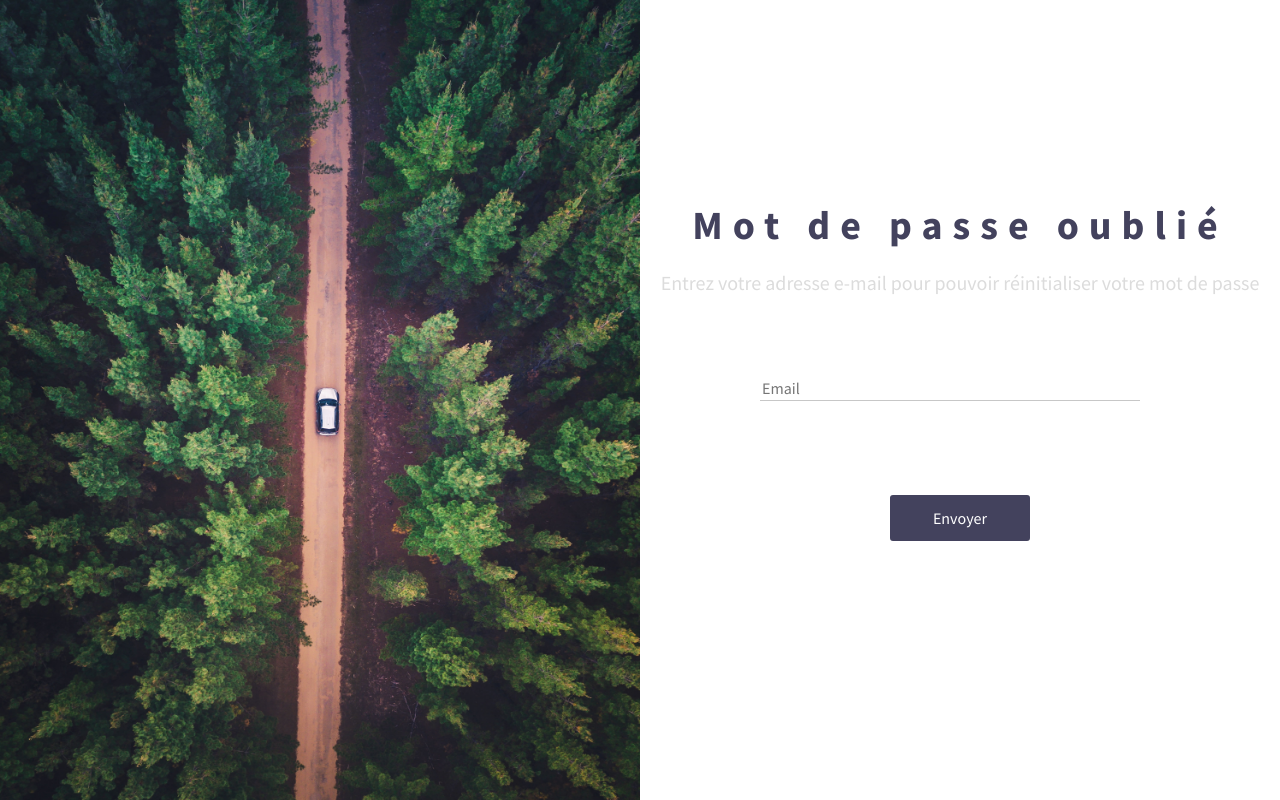
After one commit to OscarPoels/FocusSiteWeb, a PHP site: page /MdpOublie.php in a window 1280 px wide. The commit adds this page. Run offline with PHP 8.4, Linux system fonts and the light colour scheme.

```diff
--- a/Connexion.css
+++ b/Connexion.css
@@ -36,7 +36,7 @@ html, body {
 }
 
 
-#Connexion {
+#GrandTitre {
     font-family: SourceSansProBold, sans-serif;
     font-size: 40px;
     color: #43425D;
@@ -45,7 +45,7 @@ html, body {
     text-align: center;
 }
 
-#SousTexteConnexion {
+#SousTitre {
     font-size: 20px;
     font-weight: normal;
     color: #DCDCDC;
@@ -128,7 +128,7 @@ input[type=checkbox]:checked + label {
     color: #43425D;
 }
 
-input[type=submit]{
+button[type=submit]{
     cursor: pointer;
 }
 
--- /dev/null
+++ b/MdpOublie.css
@@ -0,0 +1,112 @@
+@font-face {
+    font-family: 'SourceSansProBold';
+    src: url('Police/SourceSansPro-Bold.ttf') format("truetype");
+}
+
+@font-face {
+    font-family: 'SourceSansProRegular';
+    src: url('Police/SourceSansPro-Regular.ttf') format("truetype");
+}
+
+* {
+    font-family: SourceSansProRegular, serif;
+    font-size: 16px;
+    margin: 0;
+}
+
+img {
+    height: 100%;
+    width: 100%;
+}
+
+html, body {
+    height: 100%;
+    overflow-y: hidden;
+}
+
+.gauche {
+    width: 50%;
+    height: 100%;
+    float: left;
+}
+
+.droite {
+    width: 50%;
+    height: 100%;
+    float: right;
+}
+
+
+#GrandTitre {
+    padding-top: 200px;
+    font-family: SourceSansProBold, sans-serif;
+    font-size: 40px;
+    color: #43425D;
+    letter-spacing: 10px;
+    text-align: center;
+}
+
+#SousTitre {
+    font-size: 20px;
+    font-weight: normal;
+    color: #DCDCDC;
+    padding-top: 20px;
+    text-align: center;
+}
+
+.Barre {
+    margin-top: 10px;
+    height: 1px;
+    width: 95%;
+    background: #c7c7c7;
+}
+
+.Box {
+    position: relative;
+    width: 400px;
+    height: 35px;
+    margin-left: auto;
+    margin-right: auto;
+    margin-top: 30px;
+    display: flex;
+}
+
+#Box1{
+    top: 45px;
+}
+
+#Box2 {
+}
+
+
+ #E-mail {
+    border: none;
+    outline: none;
+}
+
+
+
+#Box11 {
+    width: 400px;
+    height: 35px;
+    margin-left: auto;
+    margin-right: auto;
+    margin-top: 75px;
+}
+
+input[type=submit] {
+    cursor: pointer;
+}
+
+#BoutonEnvoyer {
+    margin-top: 70px;
+    margin-right: auto;
+    margin-left: auto;
+    display: flex;
+    text-decoration: none;
+    padding: 10px 40px;
+    border-radius: 3px;
+    background-color: #43425D;
+    color: white;
+    border: 3px solid #43425D;
+}
--- /dev/null
+++ b/MdpOublie.php
@@ -0,0 +1,23 @@
+<!DOCTYPE html>
+<html lang="fr">
+<head>
+    <meta charset="UTF-8">
+    <link rel="stylesheet" href="MdpOublie.css"/>
+    <title>Mot de passe oublié</title>
+</head>
+<body>
+<div class="gauche"><img src="images/PageConnexion.jpg" alt="Photo page de connexion"/></div>
+<div class="droite">
+    <div class="Texte" id="GrandTitre"> Mot de passe oublié</div>
+    <div class="Texte" id="SousTitre">Entrez votre adresse e-mail pour pouvoir réinitialiser votre mot de passe</div>
+    <form method="post" action="" onsubmit="">
+            <div class="Box" id="Box1">
+                <input id="E-mail" type="email" placeholder="Email" size="50" required>
+            </div>
+            <div class="Box" id="Box2">
+                <div class="Barre" alt="Barre design"></div>
+            </div>
+        <input type="submit" id="BoutonEnvoyer" value="Envoyer">
+    </form>
+</body>
+</html>
```
Also changed, not shown: Connexion.php (+9 -7 lines), Inscription.css (+21 -4 lines), Inscription.php (+24 -10 lines), TraitementConnexion.php (deleted, +0 -15 lines), TraitementInscription.php (deleted, +0 -7 lines), includes/db.co.php (added, +33 -0 lines), includes/dbh.inc.php (added, +26 -0 lines), TraitementConnexion.css (deleted).
